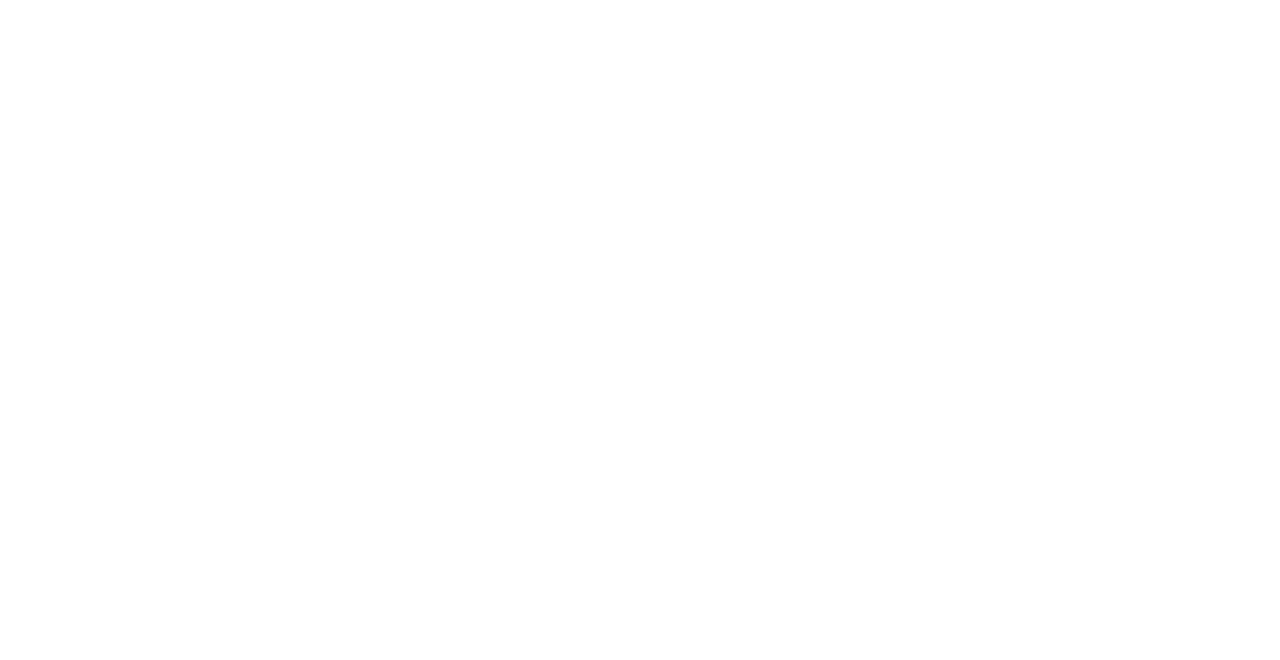
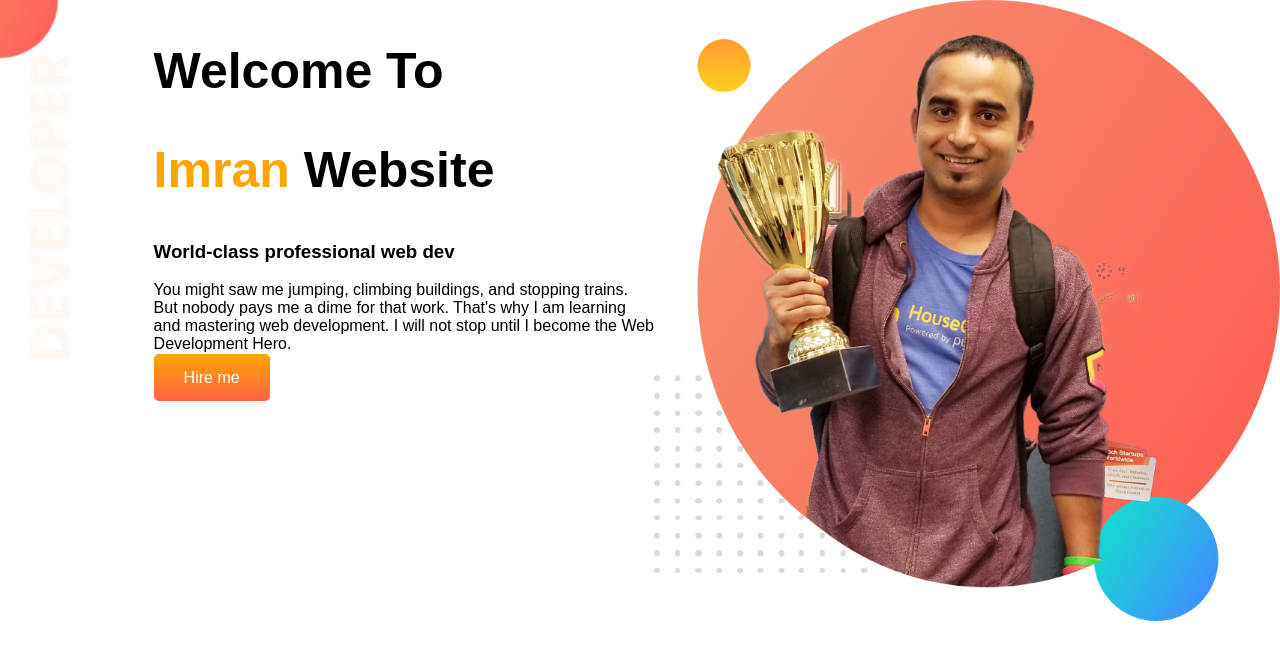
Before and after one commit to imran18026/devloper-portfolio1, a plain HTML site: page index.html in a window 1280 px wide. Drawn offline with Linux system fonts and the light colour scheme; a web font is replaced by a local one.

Commit message:
first part compleate

```diff
--- a/css/style.css
+++ b/css/style.css
@@ -0,0 +1,33 @@
+body {
+  font-family: "Otomanopee One", sans-serif;
+  margin: 0px;
+}
+.h1part1 {
+  font-size: 50px;
+}
+#name_color {
+  color: orange;
+}
+section {
+  display: flex;
+}
+.left1 {
+  width: 10%;
+}
+.middle1 {
+  width: 40%;
+  padding-left: 2%;
+}
+.right1 {
+  width: 50%;
+}
+.right1 img {
+  width: 100%;
+}
+.hireme_button {
+  text-decoration: none;
+  color: white;
+  background-image: linear-gradient(orange, tomato);
+  padding: 15px 30px;
+  border-radius: 5px;
+}
--- a/index.html
+++ b/index.html
@@ -4,10 +4,30 @@
     <meta charset="UTF-8">
     <meta http-equiv="X-UA-Compatible" content="IE=edge">
     <meta name="viewport" content="width=device-width, initial-scale=1.0">
+    <link rel="preconnect" href="https://fonts.googleapis.com">
+    <link rel="preconnect" href="https://fonts.gstatic.com" crossorigin>
+    <link href="https://fonts.googleapis.com/css2?family=Otomanopee+One&display=swap" rel="stylesheet">
     <link rel="stylesheet" href="css/style.css">
     <title>portfolio1</title>
 </head>
 <body>
+    <section>
+        <div class="left1">
+            <img src="images/top-banner.png" alt="">
+
+        </div>
+        <div class="middle1">
+            <h1 class="h1part1">Welcome To</h1>
+            <h1 class="h1part1"> <span id="name_color">Imran</span> Website</h1>
+            <h3>World-class professional web dev</h3>
+            <p>You might saw me jumping, climbing buildings, and stopping trains. But nobody pays me a dime for that work. That's why I am learning and mastering web development. I will not stop until I become the Web Development Hero.</p>
+            <a class="hireme_button" href="" target="_blank">Hire me</a>
+        </div>
+        <div class="right1">
+            <img src="images/jhankar.png" alt="">
+        </div>
+
+    </section>
 
 </body>
 </html>
```
Also changed, not shown: images/myimage1.png (added).
